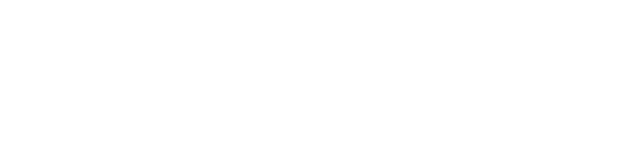
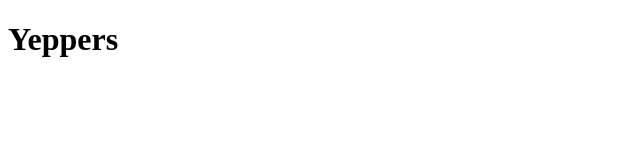
Before and after one commit to Grailsidhe/my-super-website, a plain HTML site: page index.html in a window 1280 px wide. Shown: the whole page, without its empty margins (0-640 px from the left). Drawn offline with Linux system fonts and the light colour scheme.

Commit message:
Changed contents of html file

```diff
--- a/index.html
+++ b/index.html
@@ -2,9 +2,9 @@
 <html>
   <head>
     <meta charset="UTF-8">
-    <title>title</title>
+    <title>Third Daily Quest</title>
   </head>
   <body>
-
+  <h1>Yeppers</h1>
   </body>
 </html>
```
